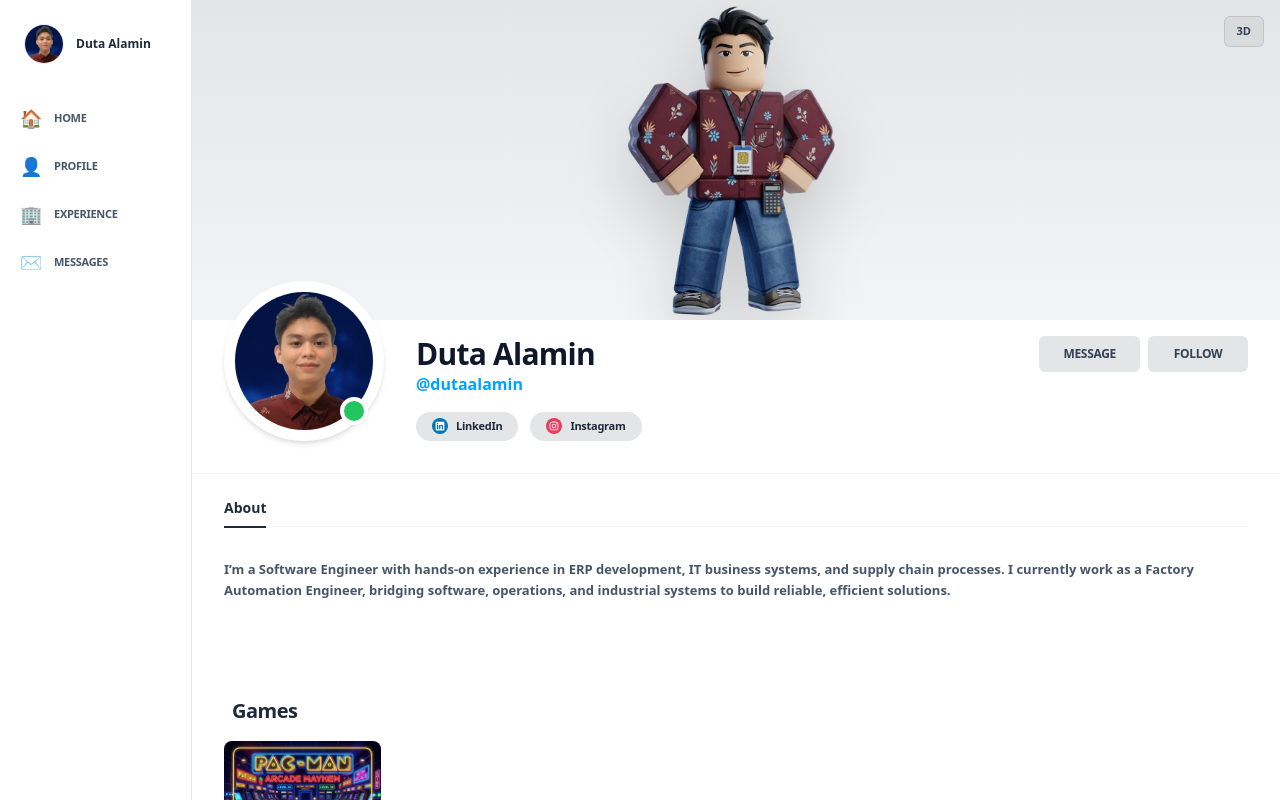
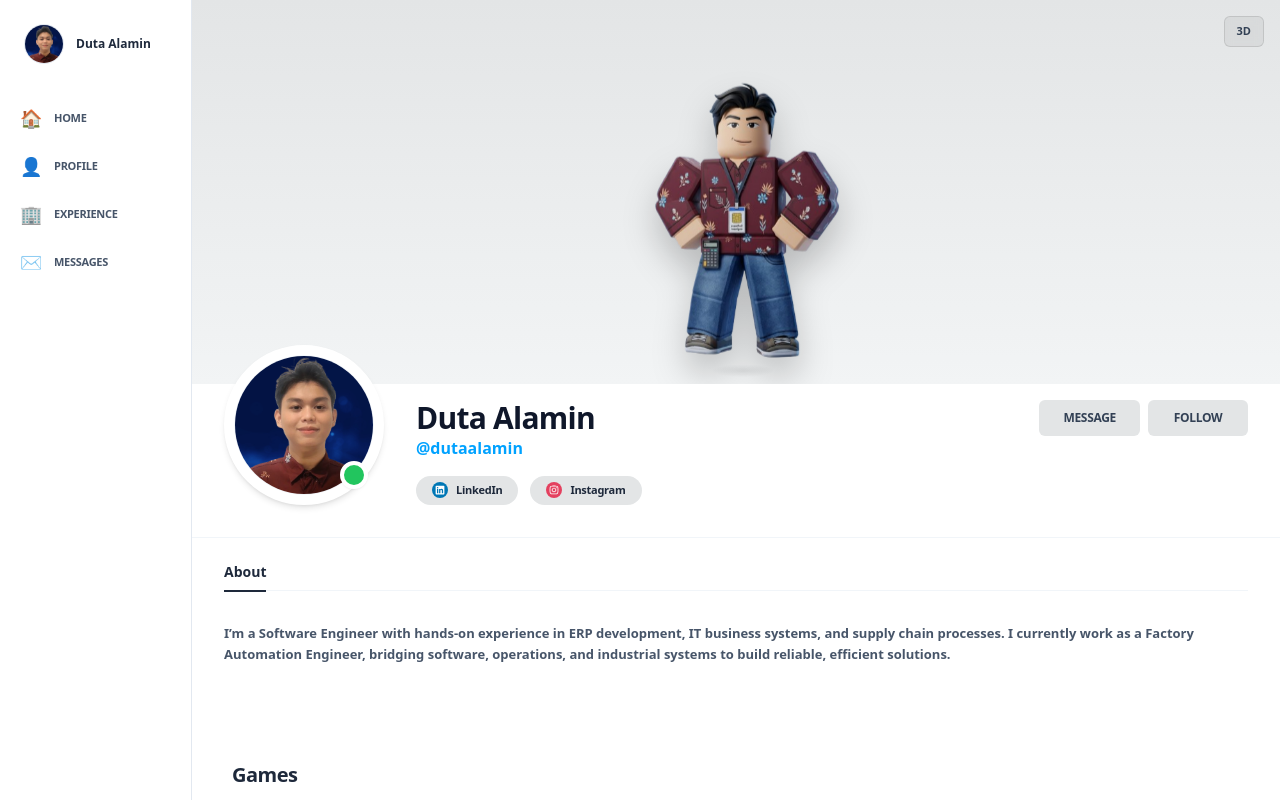
Before and after one commit to dutaalamin/portfolio, a React (Create React App) app: page / in a window 1280 px wide. Shown: the top 800 px of the page. Built offline with nearby package versions, Linux system fonts and the light colour scheme; the HTML template or start-up script is replaced by a standard one.

Commit message:
Update Experience section to ATS CV format and clean CSS

```diff
--- a/src/components/Hero.js
+++ b/src/components/Hero.js
@@ -8,18 +8,25 @@ const Hero = () => {
 
   return (
     <section className="bg-white overflow-hidden mb-8">
-      {/* Banner Area (Matches Screenshot) */}
-      <div className="h-64 sm:h-80 relative overflow-hidden bg-gradient-to-b from-[#e3e5e6] to-[#f2f4f5]">
-        {/* Full-Body Avatar in Center */}
-        <div className="absolute inset-0 flex items-center justify-center p-4">
-          <img
-            src="/images/duta_full.png"
-            alt="Full Avatar"
-            className="h-full object-contain drop-shadow-2xl scale-125 md:scale-135 transition-transform duration-700"
-          />
+      {/* Banner Area */}
+      <div className="h-72 sm:h-96 relative overflow-hidden bg-gradient-to-b from-[#e3e5e6] to-[#f2f4f5]">
+        {/* Full-Body Avatar — Walk Left-Right to Banner Edges */}
+        <div className="char3d-scene">
+          {/* Walker: absolute, jalan dari left:0% ke left:100% */}
+          <div className="char3d-walker">
+            <div className="char3d-bob relative flex flex-col items-center">
+              <div className="char3d-shadow" />
+              <img
+                src="/images/duta_full.png"
+                alt="Full Avatar"
+                className="char3d-img h-56 sm:h-72 md:h-80 object-contain"
+                title="Hover to pause!"
+              />
+            </div>
+          </div>
         </div>
 
-        {/* 3D Button (Matches Screenshot) */}
+        {/* 3D Button */}
         <div className="absolute top-4 right-4 bg-black/5 hover:bg-black/10 transition-colors backdrop-blur-sm text-slate-700 text-[11px] font-black px-3 py-1.5 rounded-md border border-black/10 cursor-pointer">
           3D
         </div>
--- a/src/index.css
+++ b/src/index.css
@@ -31,3 +31,123 @@
 .roblox-button-secondary {
   @apply bg-white text-[#1b1d1e] border border-slate-300 font-bold py-2 px-6 rounded-md hover:bg-slate-50 transition-colors flex items-center justify-center gap-2;
 }
+
+/* =============================================
+   WALK LEFT-RIGHT — Character Animation
+   Karakter jalan dari kiri ke kanan sampe
+   mentok, flip, balik ke kiri, mentok, repeat.
+   ============================================= */
+
+/*
+  WALK PATH (8s loop) — pakai left: 0% → 100% biar beneran sampai ujung banner:
+  0%   → left: 0%,    translateX(0%)     = kiri pas di tepi kiri
+  44%  → left: 100%,  translateX(-100%)  = kanan pas di tepi kanan
+  50%  → flip scaleX
+  94%  → left: 0%,    translateX(0%)     = balik ke tepi kiri
+  100% → flip scaleX
+*/
+@keyframes char3d-walk {
+  /* Mulai: tepi KIRI, hadap kanan */
+  0% {
+    left: 0%;
+    transform: translateX(0%) scaleX(1);
+  }
+  /* Jalan sampai tepi KANAN mentok (tanpa bounce) */
+  49.9% {
+    left: 100%;
+    transform: translateX(-100%) scaleX(1);
+  }
+  /* FLIP instan: sekarang hadap kiri */
+  50% {
+    left: 100%;
+    transform: translateX(-100%) scaleX(-1);
+  }
+  /* Jalan kembali sampai tepi KIRI mentok */
+  99.9% {
+    left: 0%;
+    transform: translateX(0%) scaleX(-1);
+  }
+  /* FLIP instan: sekarang hadap kanan lagi */
+  100% {
+    left: 0%;
+    transform: translateX(0%) scaleX(1);
+  }
+}
+
+/* Drop-shadow yang ikut langkah kaki */
+@keyframes char3d-lighting {
+  0%, 100% { filter: drop-shadow(0 20px 18px rgba(0,0,0,0.22)); }
+  50%       { filter: drop-shadow(0 12px 10px rgba(0,0,0,0.12)); }
+}
+
+/* Footstep vertical bounce */
+@keyframes char3d-bob {
+  0%, 100% { transform: translateY(0px);  }
+  50%       { transform: translateY(-7px); }
+}
+
+/* Ground shadow pulse ikut langkah */
+@keyframes char3d-ground-shadow {
+  0%, 100% { transform: scaleX(1.0) scaleY(1.0); opacity: 0.20; }
+  50%       { transform: scaleX(0.65) scaleY(0.7); opacity: 0.10; }
+}
+
+/* ---- Class Definitions ---- */
+
+/* Scene container: absolute, full banner, clips overflow */
+.char3d-scene {
+  position: absolute;
+  inset: 0;
+  overflow: hidden;
+}
+
+/* Walker: absolute positioned — left goes 0% → 100% */
+.char3d-walker {
+  position: absolute;
+  bottom: 4px;
+  /* Lebar walker = lebar gambar, animation moves left property */
+  animation: char3d-walk 8s linear infinite;
+  will-change: left, transform;
+}
+
+/* Bob wrapper: vertical footstep bounce */
+.char3d-bob {
+  display: flex;
+  flex-direction: column;
+  align-items: center;
+  animation: char3d-bob 0.5s ease-in-out infinite;
+  will-change: transform;
+}
+
+/* Character image: drop-shadow pulse */
+.char3d-img {
+  animation: char3d-lighting 0.5s ease-in-out infinite;
+  will-change: filter;
+  cursor: pointer;
+  user-select: none;
+  display: block;
+}
+
+/* Ground shadow ellipse */
+.char3d-shadow {
+  position: absolute;
+  bottom: 2px;
+  left: 50%;
+  width: 68px;
+  height: 14px;
+  background: radial-gradient(ellipse, rgba(0,0,0,0.40) 0%, transparent 68%);
+  border-radius: 50%;
+  transform-origin: center;
+  margin-left: -34px;
+  animation: char3d-ground-shadow 0.5s ease-in-out infinite;
+  pointer-events: none;
+  will-change: transform, opacity;
+}
+
+/* Hover = pause semua animasi */
+.char3d-walker:hover,
+.char3d-walker:hover .char3d-bob,
+.char3d-walker:hover .char3d-img,
+.char3d-walker:hover .char3d-shadow {
+  animation-play-state: paused;
+}
```
Also changed, not shown: src/components/Experience.js (+59 -80 lines), src/images/savoryz.png (deleted).
